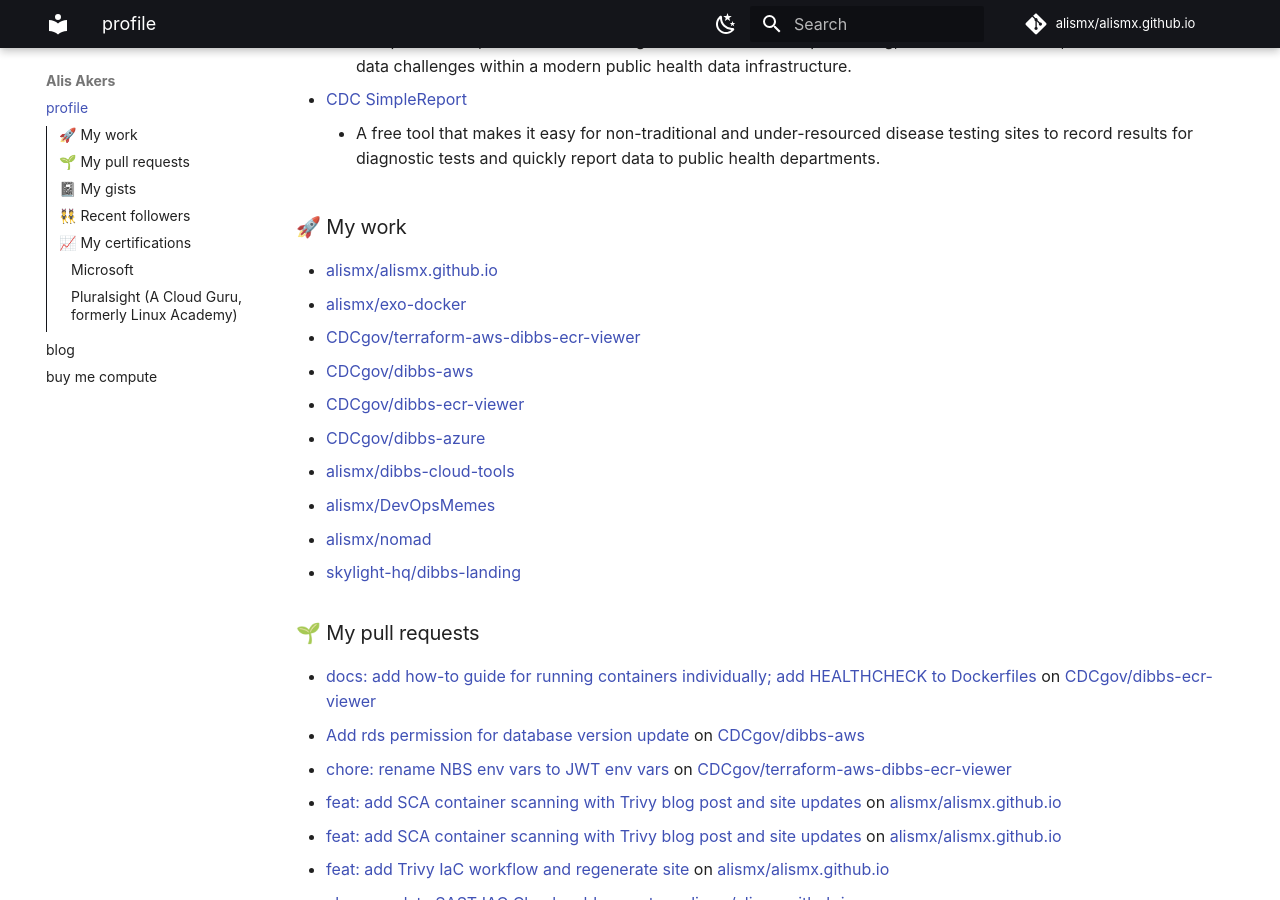
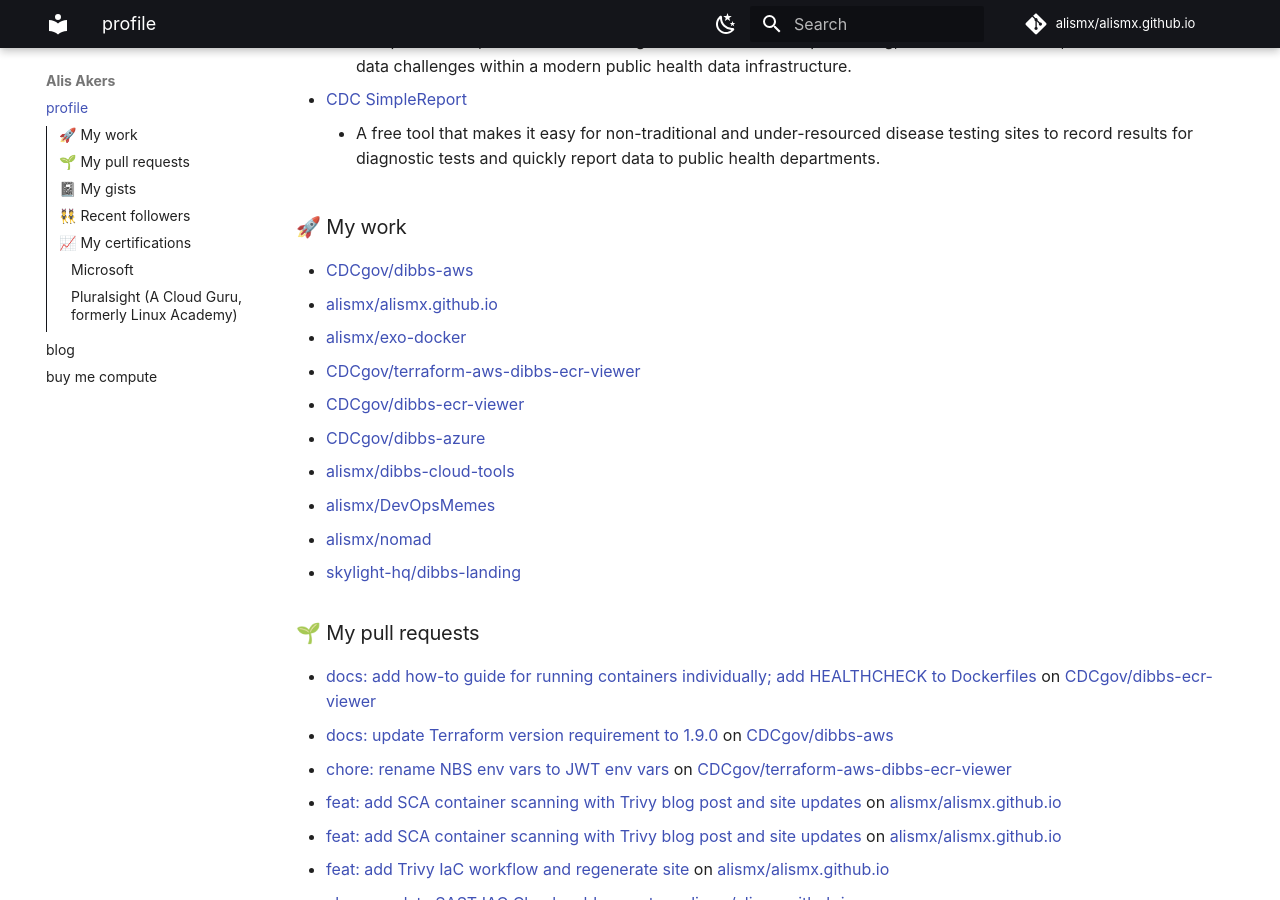
Before and after one commit to alismx/alismx.github.io, an MkDocs documentation site: the page built from docs/index.md, in a window 1280 px wide and 900 px high, scrolled down 456 px. Built offline with MkDocs 1.6.1 and Material for MkDocs 9.7.7, drawn with Linux system fonts in a browser that asks for light colours; plug-ins that fetch from the network failed and are left out; comment, search, counter and statistics services are not loaded.

Commit message:
Update generated files

```diff
--- a/docs/index.md
+++ b/docs/index.md
@@ -15,10 +15,10 @@ I'm Alis, a DevOps engineer passionate about open-source, cloud-native technolog
 
 ### 🚀 My work
 
+- [CDCgov/dibbs-aws](https://github.com/CDCgov/dibbs-aws)
 - [alismx/alismx.github.io](https://github.com/alismx/alismx.github.io)
 - [alismx/exo-docker](https://github.com/alismx/exo-docker)
 - [CDCgov/terraform-aws-dibbs-ecr-viewer](https://github.com/CDCgov/terraform-aws-dibbs-ecr-viewer)
-- [CDCgov/dibbs-aws](https://github.com/CDCgov/dibbs-aws)
 - [CDCgov/dibbs-ecr-viewer](https://github.com/CDCgov/dibbs-ecr-viewer)
 - [CDCgov/dibbs-azure](https://github.com/CDCgov/dibbs-azure)
 - [alismx/dibbs-cloud-tools](https://github.com/alismx/dibbs-cloud-tools)
@@ -29,7 +29,7 @@ I'm Alis, a DevOps engineer passionate about open-source, cloud-native technolog
 ### 🌱 My pull requests
 
 - [docs: add how-to guide for running containers individually; add HEALTHCHECK to Dockerfiles](https://github.com/CDCgov/dibbs-ecr-viewer/pull/1570) on [CDCgov/dibbs-ecr-viewer](https://github.com/CDCgov/dibbs-ecr-viewer)
-- [Add rds permission for database version update](https://github.com/CDCgov/dibbs-aws/pull/100) on [CDCgov/dibbs-aws](https://github.com/CDCgov/dibbs-aws)
+- [docs: update Terraform version requirement to 1.9.0](https://github.com/CDCgov/dibbs-aws/pull/100) on [CDCgov/dibbs-aws](https://github.com/CDCgov/dibbs-aws)
 - [chore: rename NBS env vars to JWT env vars](https://github.com/CDCgov/terraform-aws-dibbs-ecr-viewer/pull/57) on [CDCgov/terraform-aws-dibbs-ecr-viewer](https://github.com/CDCgov/terraform-aws-dibbs-ecr-viewer)
 - [feat: add SCA container scanning with Trivy blog post and site updates](https://github.com/alismx/alismx.github.io/pull/23) on [alismx/alismx.github.io](https://github.com/alismx/alismx.github.io)
 - [feat: add SCA container scanning with Trivy blog post and site updates](https://github.com/alismx/alismx.github.io/pull/22) on [alismx/alismx.github.io](https://github.com/alismx/alismx.github.io)
```
